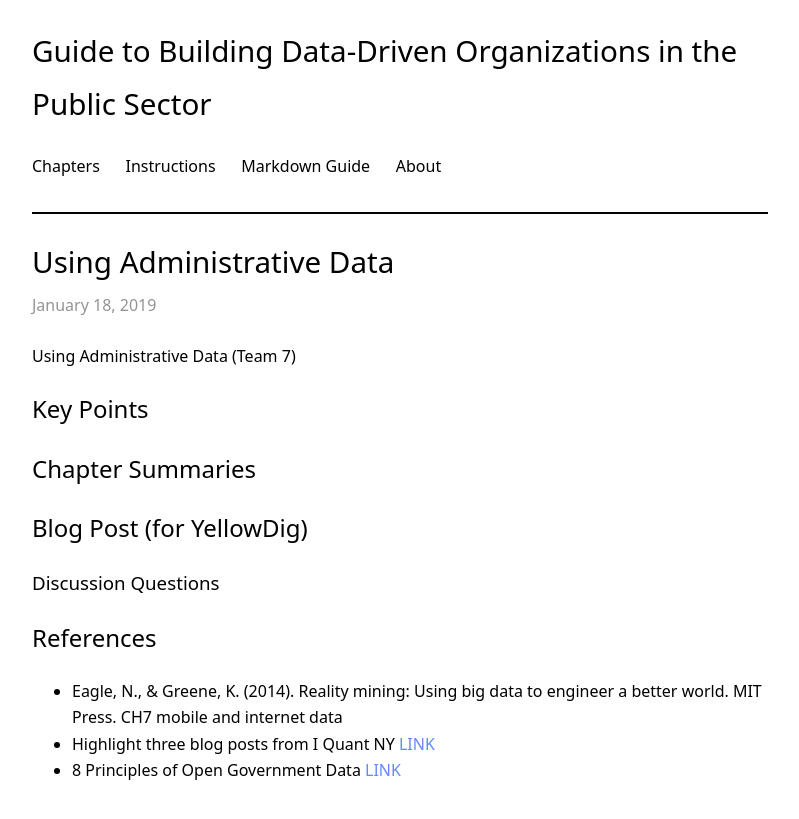
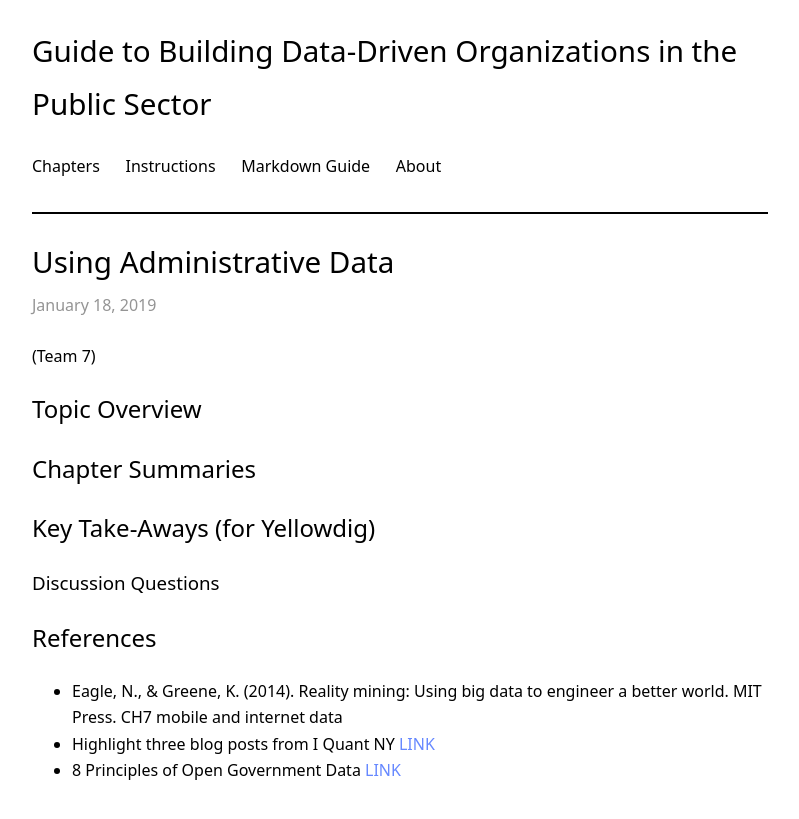
Before and after one commit to DS4PS/data-driven-management-textbook, a Jekyll site: the page built from _posts/2019-01-18-ch7-administrative-data.md, in a window 1280 px wide. Shown: the top 819 px of the page, without its empty margins (240-1039 px from the left). Built offline with Jekyll 4.4.1, drawn with Linux system fonts in a browser that asks for light colours; our own code applies the rules of GitHub Pages for plain Markdown files.

Commit message:
Update 2019-01-18-ch7-administrative-data.md

```diff
--- a/_posts/2019-01-18-ch7-administrative-data.md
+++ b/_posts/2019-01-18-ch7-administrative-data.md
@@ -2,15 +2,20 @@
 title: "Using Administrative Data"
 ---
 
-Using Administrative Data (Team 7)
+(Team 7)
 
-## Key Points
+
+## Topic Overview
+
 
 ## Chapter Summaries
 
-## Blog Post (for YellowDig)
+
+## Key Take-Aways (for Yellowdig)
 
 ### Discussion Questions
+
+
 
 ## References
 
```
